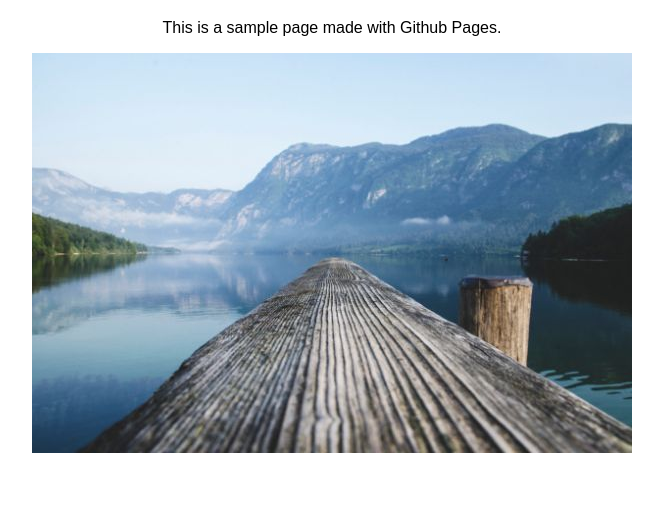
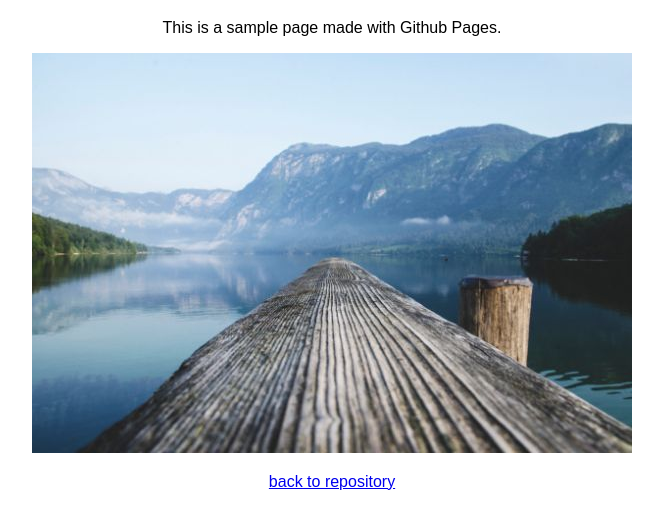
Before and after one commit to ko31/github-pages-sample, a plain HTML site: page docs/index.html in a window 1280 px wide. Shown: the part 79-608 px from the top of the page, without its empty margins (308-971 px from the left). Drawn offline with Linux system fonts and the light colour scheme.

Commit message:
Update index.html

```diff
--- a/docs/index.html
+++ b/docs/index.html
@@ -14,5 +14,6 @@
 <figure>
 <img src="images/top.jpg" alt="">
 </figure>
+<p><a href="https://github.com/ko31/github-pages-sample">back to repository</a></p>
 </body>
 </html>
```
